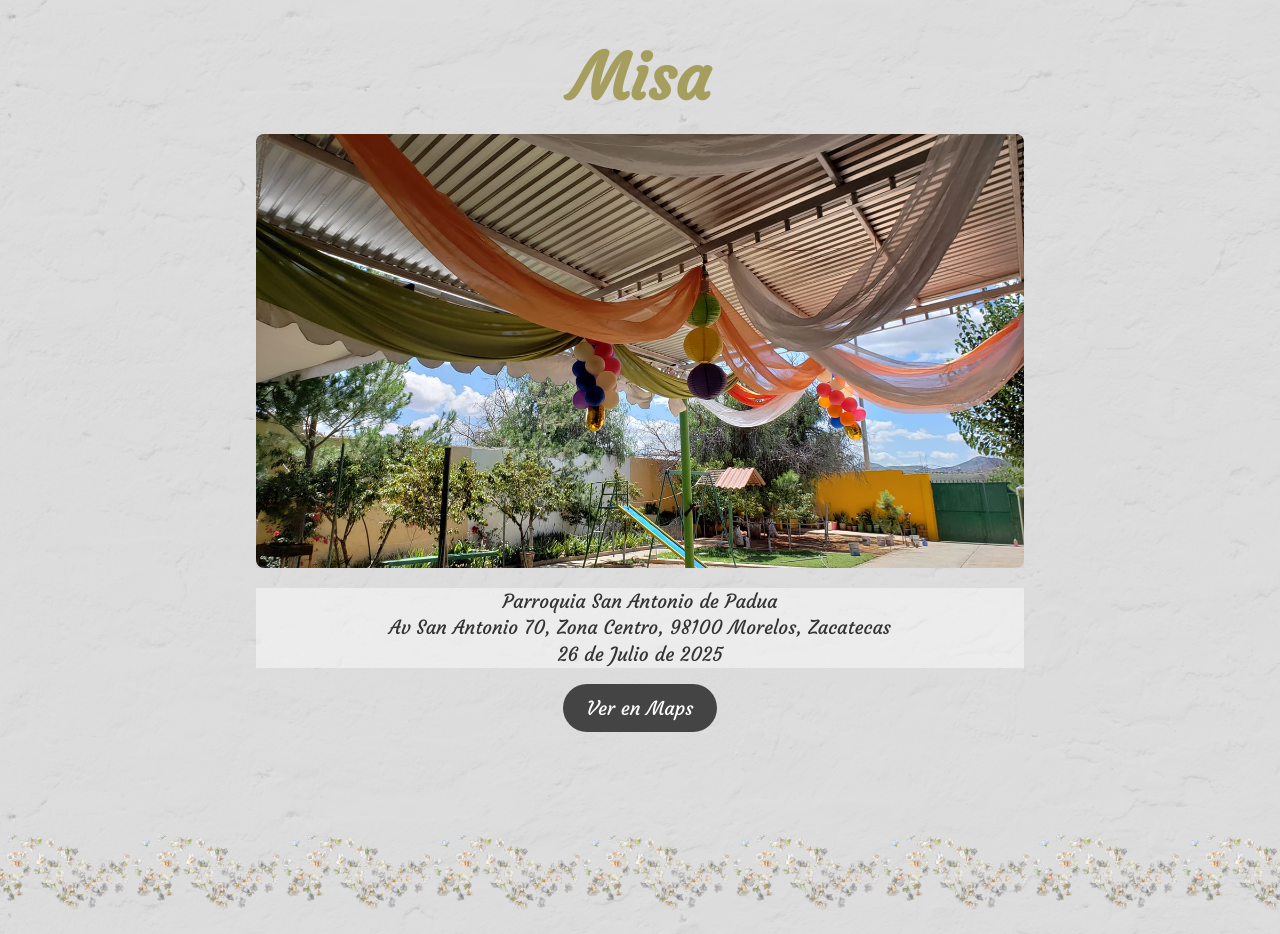
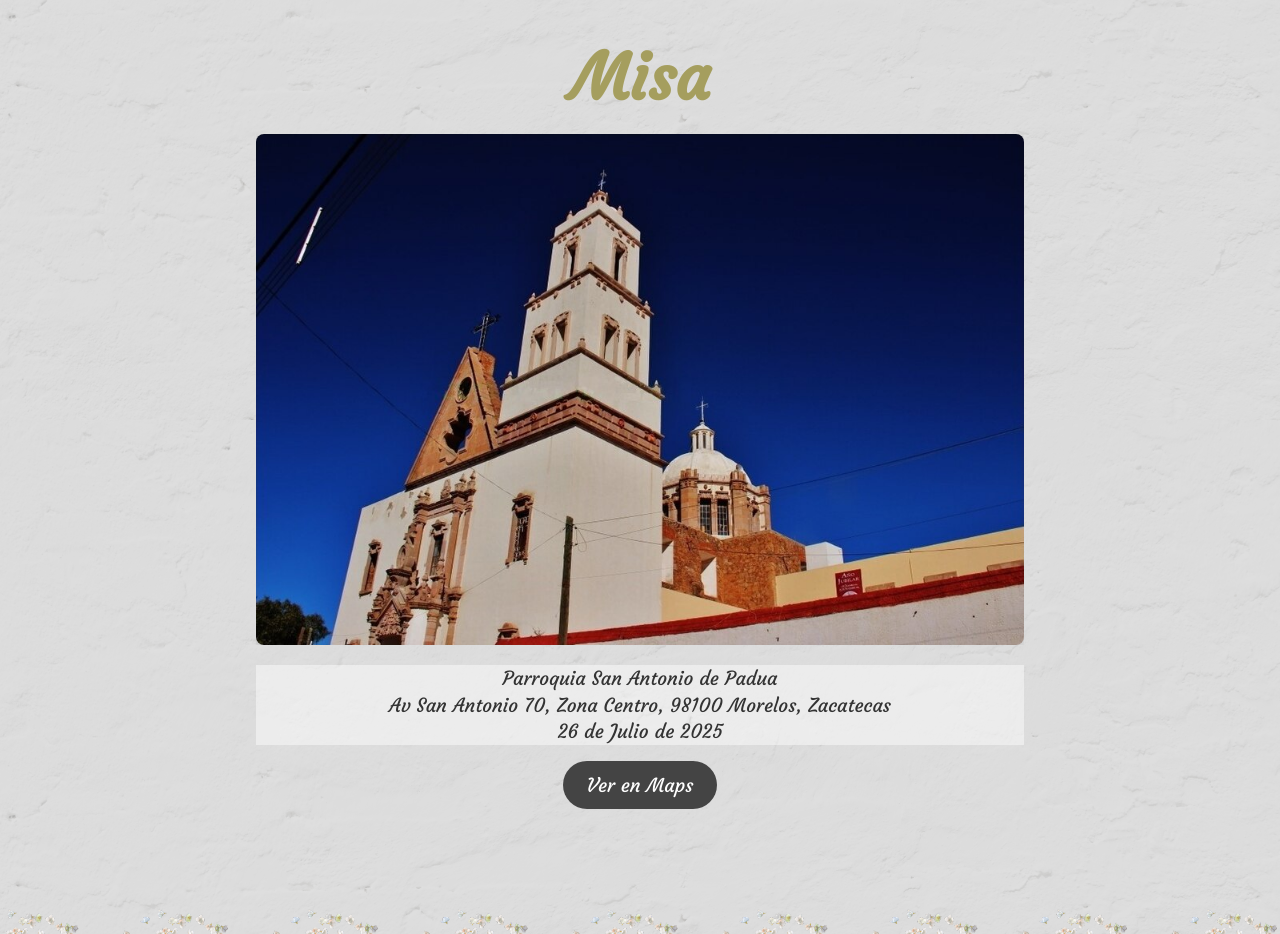
Before and after one commit to WalterDanielTorresMeza/lulaysalva_60, a React (Create React App) app: page / in a window 1280 px wide. Shown: the part 2780-3714 px from the top of the page. Built offline with nearby package versions, Linux system fonts and the light colour scheme; a web font is replaced by a local one.

Commit message:
Update Iglesia.js

```diff
--- a/src/components/Iglesia.js
+++ b/src/components/Iglesia.js
@@ -15,7 +15,7 @@ const EventLocationI = () => {
       {/* Imagen del lugar */}
       <div className="location-image-container">
         <img
-          src="/quinta.jpg"
+          src="/ig.jpg"
           alt="Parroquia San Antonio de Padua"
           className="location-image"
         />
```
